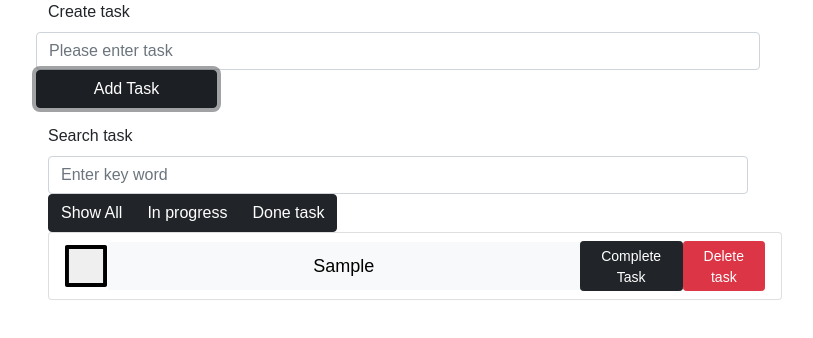
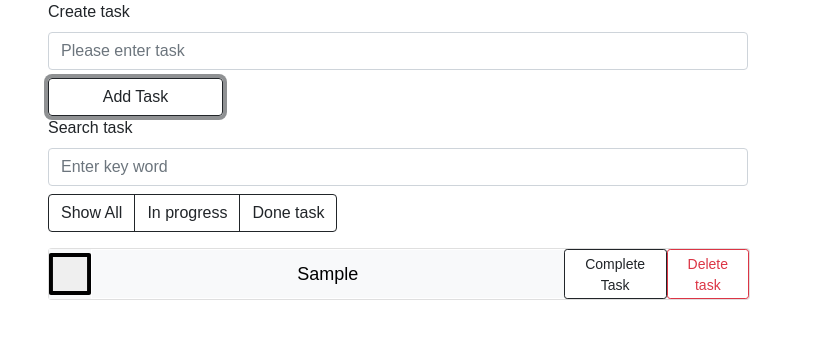
Before and after one commit to maximbalyk/todoListForTest, a React (Create React App) app: page / in a window 1280 px wide. Both pictures are taken after typing "Sample" into the empty fields and a click on the button "Add Task". Shown: the top 338 px of the page, without its empty margins (242-1055 px from the left). Built offline with nearby package versions, Linux system fonts and the light colour scheme.

Commit message:
add  some style

```diff
--- a/src/components/CreateTask/CreateTask.tsx
+++ b/src/components/CreateTask/CreateTask.tsx
@@ -24,7 +24,7 @@ const CreateTask: React.FC<CreateTaskProps> = ({
         e.preventDefault();
       }}
     >
-      <div className="mb-3 row">
+      <div>
         <label htmlFor="exampleInputEmail1" className="form-label">Create task</label>
 
         <input
@@ -36,12 +36,12 @@ const CreateTask: React.FC<CreateTaskProps> = ({
           onChange={(event) => (
             handleChange(event)
           )}
-          className="form-control"
+          className="form-control mb-2"
           id="exampleInputEmail1"
         />
         <button
           type="button"
-          className="btn btn-dark col-3"
+          className="btn btn-outline-dark col-3"
           onClick={addTodo}
         >
           Add Task
--- a/src/components/SearchTask/SearchTask.tsx
+++ b/src/components/SearchTask/SearchTask.tsx
@@ -23,7 +23,7 @@ const SearchTask: React.FC<SearchTaskProps> = ({
         onChange={(event) => (
           handleChange(event)
         )}
-        className="form-control"
+        className="form-control mb-2"
         id="exampleInputEmail2"
       />
     </>
--- a/src/components/TaskList/TaskList.tsx
+++ b/src/components/TaskList/TaskList.tsx
@@ -12,20 +12,20 @@ const TaskList: React.FC<TaskListProps> = ({
 }) => {
   return (
     <>
-      <div className="btn-group" role="group" aria-label="Basic example">
-        <button type="button" className="btn btn-dark" onClick={showAll}>Show All</button>
-        <button type="button" className="btn btn-dark" onClick={showInProgress}>In progress</button>
-        <button type="button" className="btn btn-dark" onClick={showDone}>Done task</button>
+      <div className="btn-group mb-3" role="group" aria-label="Basic example">
+        <button type="button" className="btn btn-outline-dark" onClick={showAll}>Show All</button>
+        <button type="button" className="btn btn-outline-dark" onClick={showInProgress}>In progress</button>
+        <button type="button" className="btn btn-outline-dark" onClick={showDone}>Done task</button>
       </div>
 
       {!currentList.length
-        ? <div className="alert alert-dark">You have no task</div>
+        ? <div className="alert alert-dark w-100 text-center">You have no task</div>
         : null}
       <ul className="list-group">
         {/* eslint-disable-next-line no-shadow */}
         {currentList.map((task: ITask) => {
           return (
-            <li className="list-group-item" key={task.id}>
+            <li className="list-group-item p-0" key={task.id}>
               <TodoTask
                 task={task}
                 deleteTask={deleteTask}
--- a/src/components/TodoTask/TodoTask.tsx
+++ b/src/components/TodoTask/TodoTask.tsx
@@ -10,7 +10,7 @@ interface Props {
 const TodoTask = ({ task, deleteTask, completeTask }: Props) => {
   return (
     <div className="task">
-      <div className="content">
+      <div className="content btn-light">
         <button
           className="buttonIcon"
           type="button"
@@ -29,7 +29,7 @@ const TodoTask = ({ task, deleteTask, completeTask }: Props) => {
         </span>
       </div>
       <button
-        className="btn btn-dark btn-sm"
+        className="btn btn-outline-dark btn-sm mr-1"
         type="button"
         onClick={() => {
           completeTask(task.id);
@@ -38,7 +38,7 @@ const TodoTask = ({ task, deleteTask, completeTask }: Props) => {
         Complete Task
       </button>
       <button
-        className="btn btn-danger btn-sm"
+        className="btn btn-outline-danger btn-sm"
         type="button"
         onClick={() => {
           deleteTask(task.id);
```
